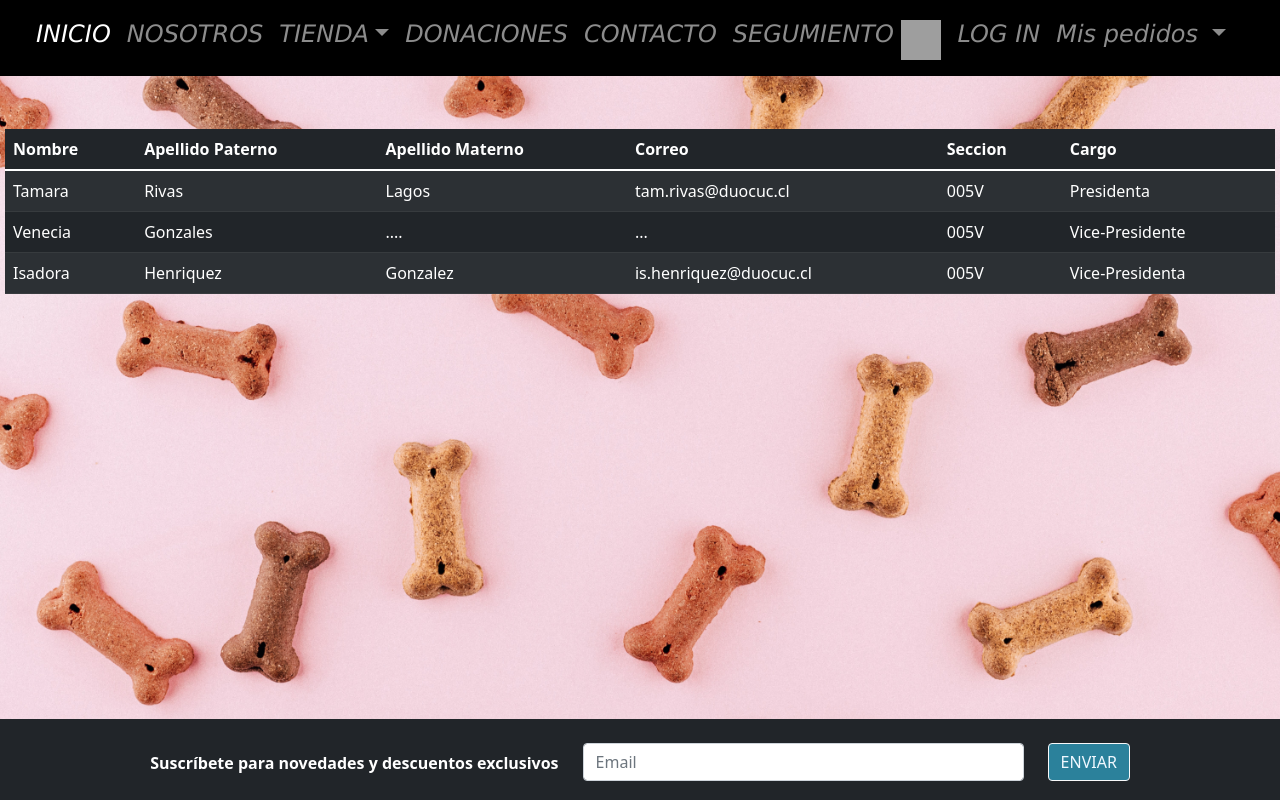
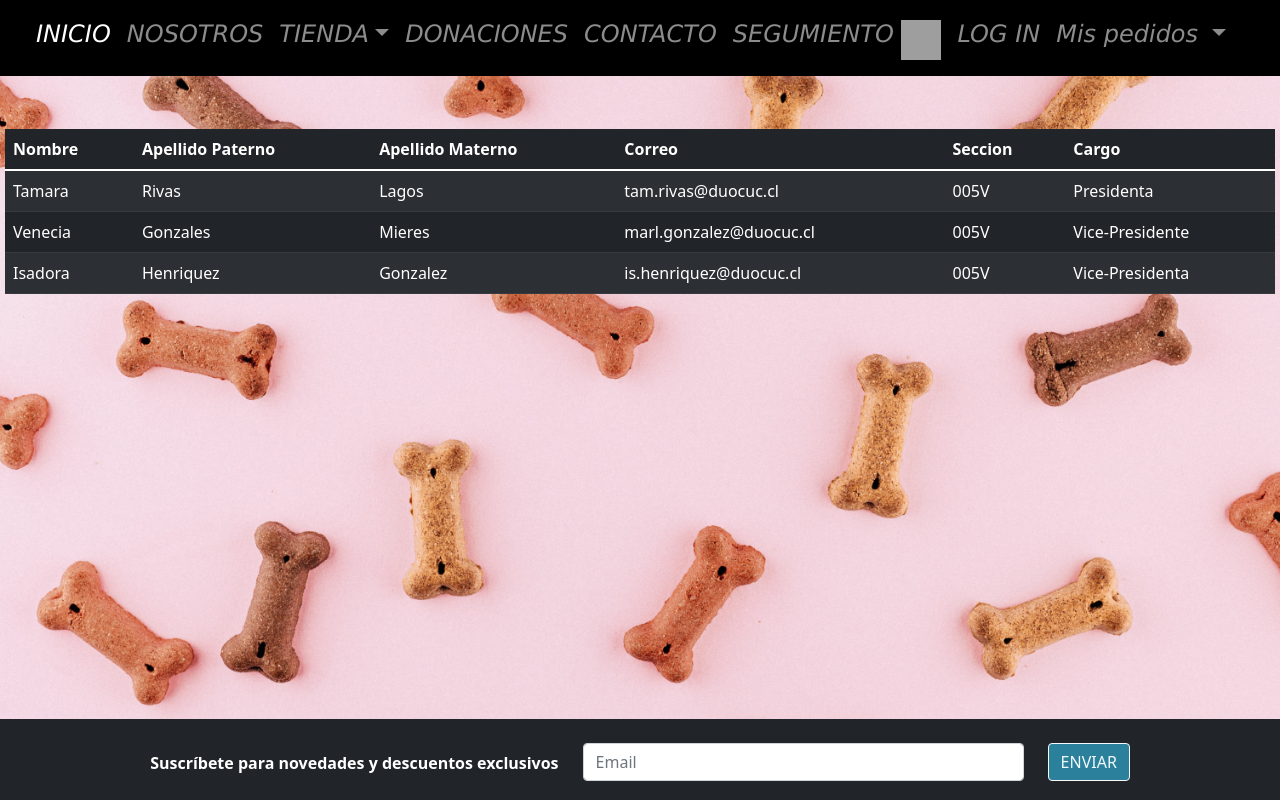
Before and after one commit to tam-rivasl/Petstore2.0, a Django app: page /nosotros/ in a window 1280 px wide. Run offline with Django 4.2, Linux system fonts and the light colour scheme; parts of the project's set-up code (start-up, migrations or seed data) failed here and were passed over; grey boxes are pictures that could not be loaded.

Commit message:
Ultima versión

```diff
--- a/core/templates/nosotros.html
+++ b/core/templates/nosotros.html
@@ -27,8 +27,8 @@
                 <tr>
                     <td>Venecia</td>
                     <td>Gonzales</td>
-                    <td>....</td>
-                    <td>...</td>
+                    <td>Mieres</td>
+                    <td>marl.gonzalez@duocuc.cl</td>
                     <td>005V</td>
                     <td>Vice-Presidente</td>
 
```
